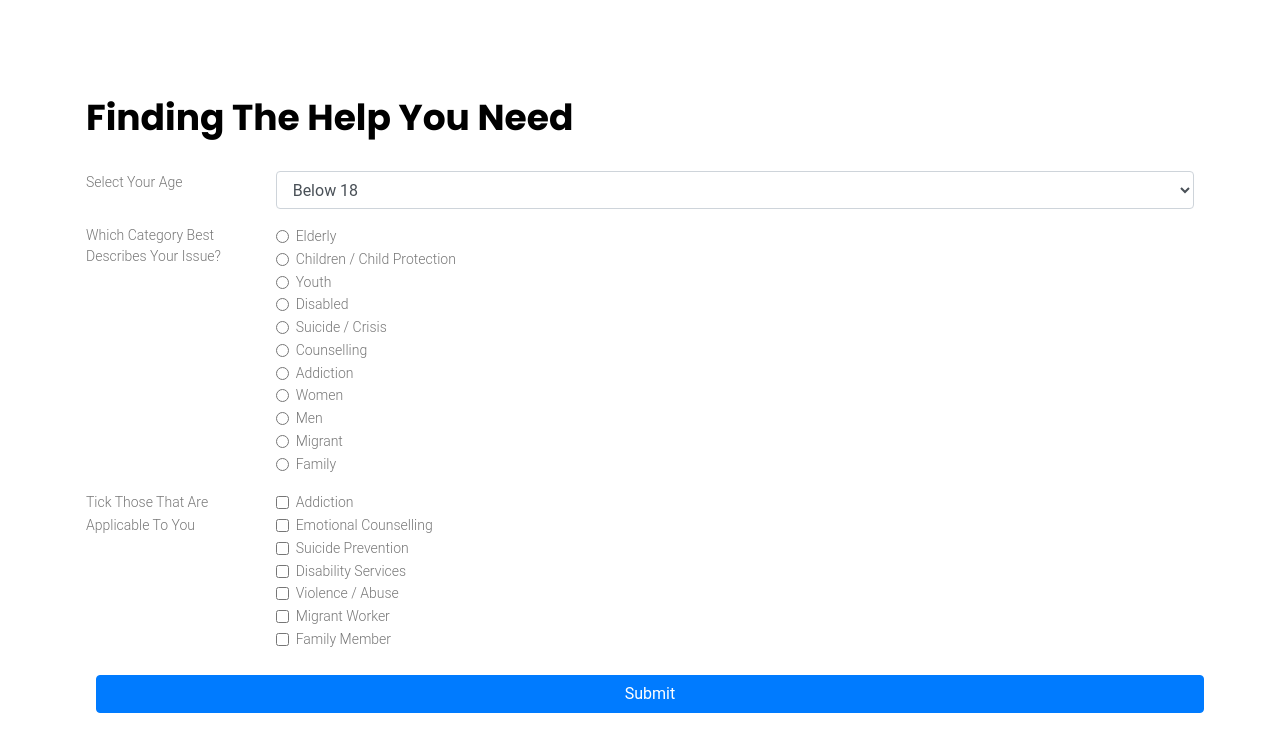
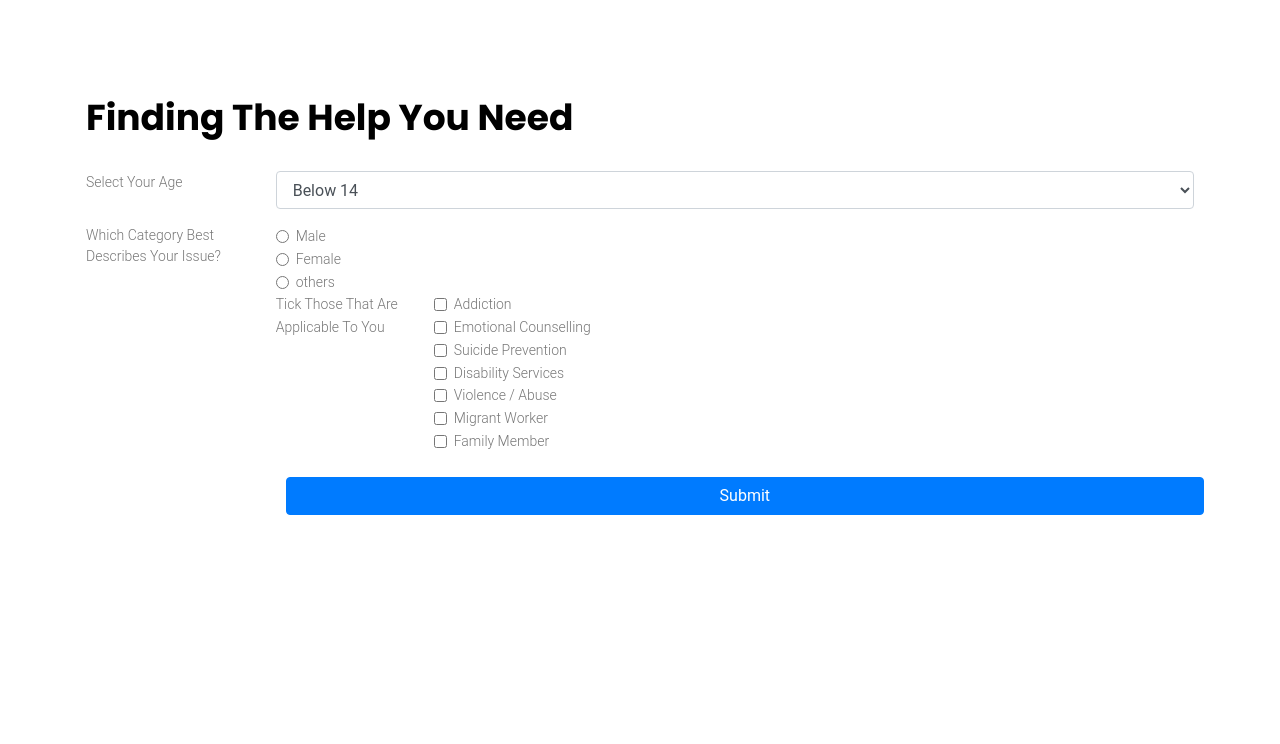
Before and after one commit to alch-1/CodeForCoronaHackathon, a Flask app: page /questionnaire in a window 1280 px wide. Shown: the part 56-800 px from the top of the page. Run offline with Flask 2, Linux system fonts and the light colour scheme; some libraries are stand-ins or nearby versions; some web fonts are replaced.

Commit message:
Update questionnaire.html
Add age

```diff
--- a/templates/questionnaire.html
+++ b/templates/questionnaire.html
@@ -53,16 +53,16 @@
                 <div class="col-sm-2">Select Your Age</div>
               <div class="col-sm-10">
 
-                    <select class="form-control" id="sel1">
-                        <option value="below_18">Below 18</option>
-                        <option value="18_to_25">18 to 25</option>
-                        <option value="26_to_50">26 to 50</option>
-                        <option value="50_and_above">50 and Above</option>
+                    <select class="form-control" id="sel1" name="age">
+                        <option value="below_14">Below 14</option>
+                        <option value="15_to_25">15 to 25</option>
+                        <option value="26_to_15">26 to 65</option>
+                        <option value="65_and_above">65 and Above</option>
                       </select>
                 </div>
               </div>
 
-            <fieldset class="form-group">
+            <!-- <fieldset class="form-group">
               <div class="row">
                 <legend class="col-form-label col-sm-2 pt-0">Which Category Best Describes Your Issue?</legend>
                 <div class="col-sm-10">
@@ -112,7 +112,25 @@
                   </div>
                 </div>
               </div>
-            </fieldset>
+            </fieldset> -->
+
+            <fieldset class="form-group">
+              <div class="row">
+                <legend class="col-form-label col-sm-2 pt-0">Which Category Best Describes Your Issue?</legend>
+                <div class="col-sm-10">
+                  <div class="form-check">
+                    <input class="form-check-input" type="radio" name="gender[]" id="male" value="male">
+                    <label class="form-check-label" for="male">Male</label>
+                  </div>
+                  <div class="form-check">
+                    <input class="form-check-input" type="radio" name="gender[]" id="female" value="female">
+                    <label class="form-check-label" for="female">Female</label>
+                  </div>
+                  <div class="form-check">
+                    <input class="form-check-input" type="radio" name="gender[]" id="others" value="others">
+                    <label class="form-check-label" for="youth">others</label>
+                  </div>
+            <fieldset></fieldset>
 
             <div class="form-group row">
               <div class="col-sm-2">Tick Those That Are Applicable To You</div>
```
